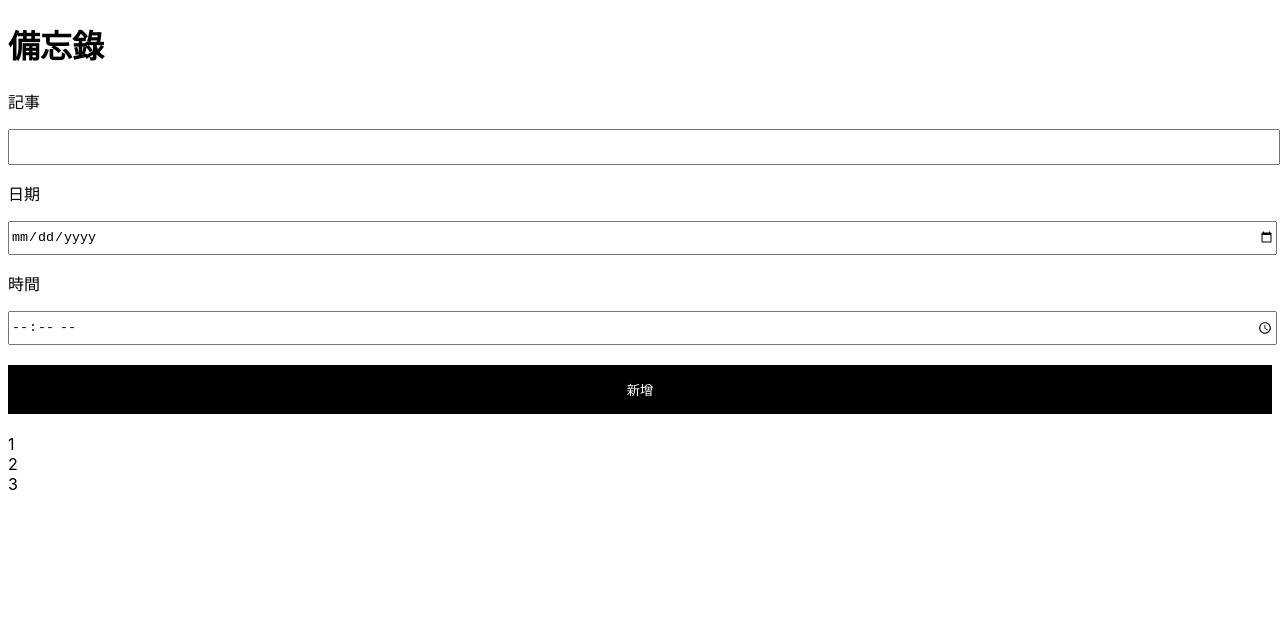
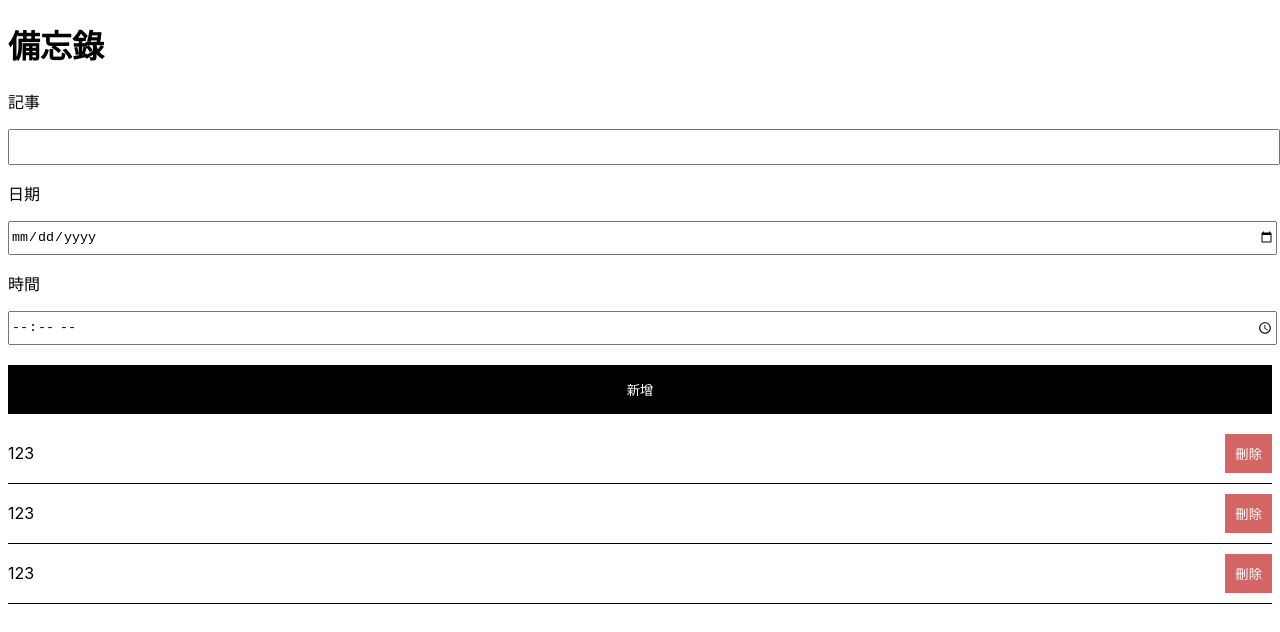
Before and after one commit to jawayang/React101, a React app: page / in a window 1280 px wide. Shown: the top 632 px of the page. Built offline with nearby package versions, Linux system fonts and the light colour scheme; the HTML template or start-up script is replaced by a standard one.

Commit message:
新增 item 刪除按鈕

```diff
--- a/src/pages/Home/components/Item.tsx
+++ b/src/pages/Home/components/Item.tsx
@@ -1,4 +1,7 @@
 const Item = ()=>{
-  return  <div className="item">Item</div>
+  return  <div className="item">
+    123
+    <button className="remove">刪除</button>
+  </div>
 }
 export default Item
--- a/src/pages/Home/components/List.tsx
+++ b/src/pages/Home/components/List.tsx
@@ -5,7 +5,7 @@ const arr = [1,2,3]
 const List = ()=>{
   return <div className="list">
     {
-      arr.map((item) => <div>{item}</div>)
+      arr.map((item) => <Item />)
     }
   </div>
 }
```
